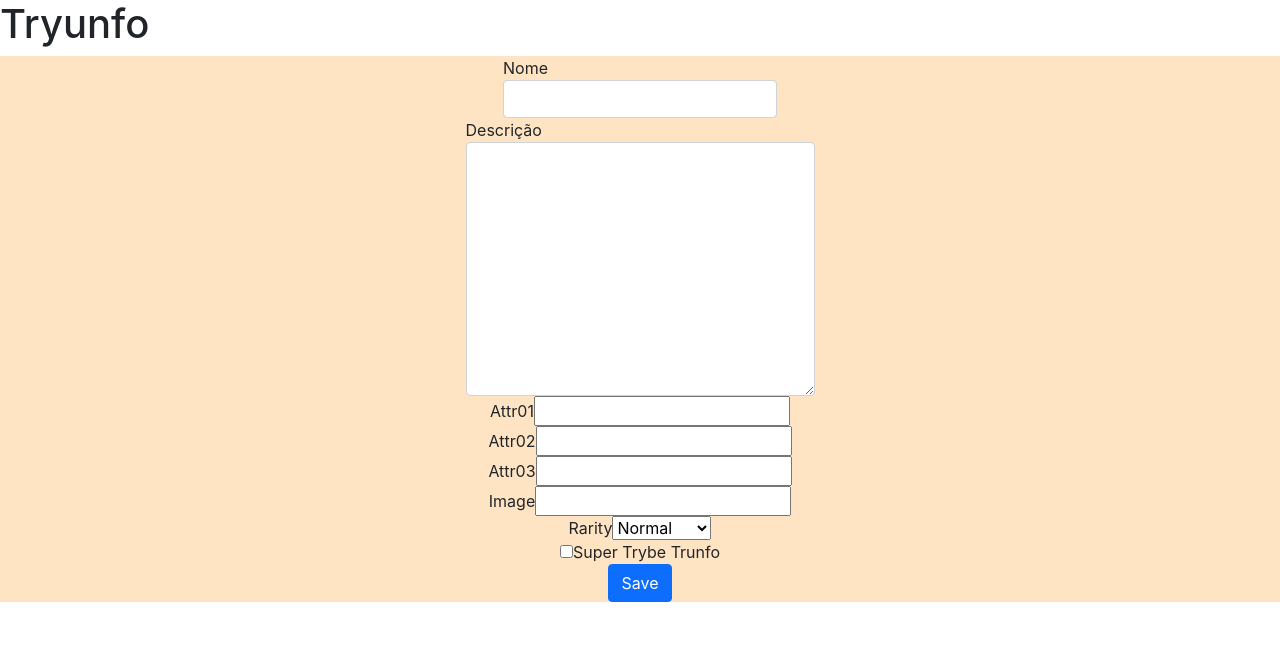
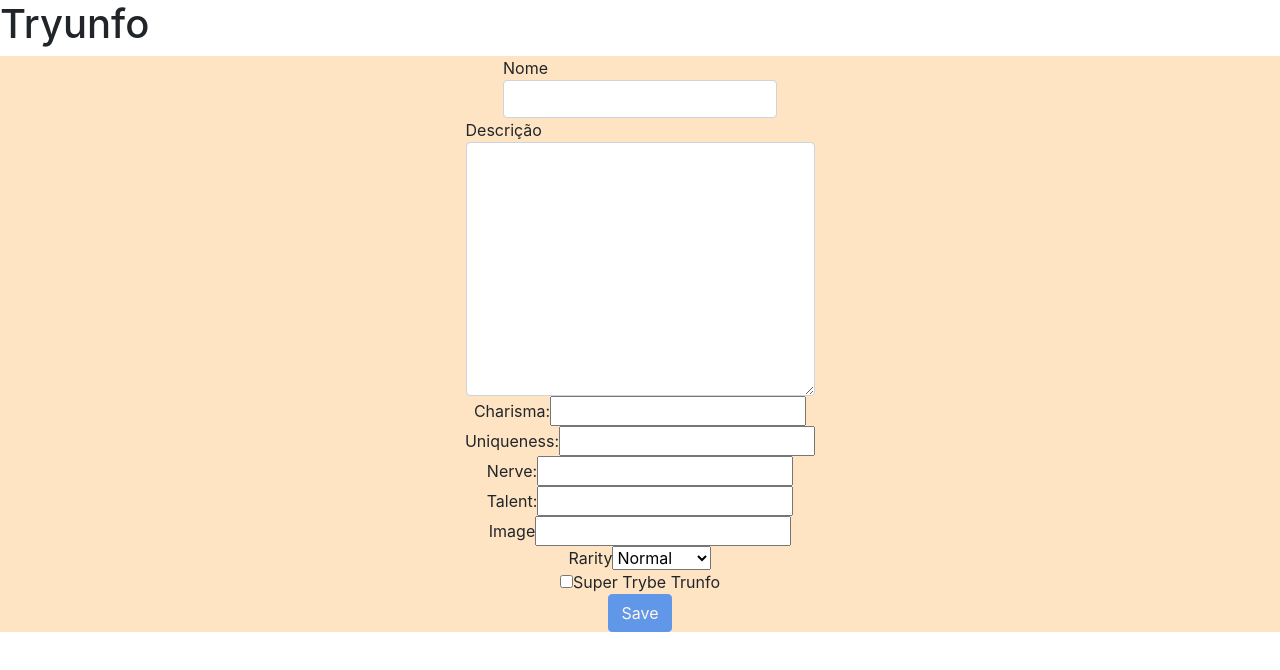
Before and after one commit to Leandro-Hespanhol/Super-trunfo-drag, a React (Create React App) app: page / in a window 1280 px wide. Shown: the top 670 px of the page. Built offline with nearby package versions, Linux system fonts and the light colour scheme.

Commit message:
requirement 2 met but the last function is not working

```diff
--- a/src/App.js
+++ b/src/App.js
@@ -5,6 +5,7 @@ class App extends React.Component {
   constructor() {
     super();
     this.onInputChange = this.onInputChange.bind(this);
+    this.onSaveButtonClick = this.onSaveButtonClick.bind(this);
 
     this.state = {
       cardName: '',
@@ -12,14 +13,37 @@ class App extends React.Component {
       cardAttr1: '',
       cardAttr2: '',
       cardAttr3: '',
+      cardAttr4: '',
       cardImage: '',
-      cardRare: '',
+      cardRare: 'Normal',
       cardTrunfo: false,
-      // hasTrunfo: false,
-      // isSaveButtonDisable: false,
-      // onInputChange: () => {},
-      // onSaveButtonClick: () => {},
+      hasTrunfo: false,
+      isSaveButtonDisable: true,
+      onInputChange: () => {},
+      onSaveButtonClick: () => {},
     };
+  }
+
+  onSaveButtonClick() {
+    const {
+      cardName,
+      cardDescription,
+      cardAttr1,
+      cardAttr2,
+      cardAttr3,
+      cardAttr4,
+      cardImage,
+      isSaveButtonDisable,
+    } = this.props;
+    if (cardName
+      && cardDescription
+      && cardAttr1
+      && cardAttr2
+      && cardAttr3
+      && cardAttr4
+      && cardImage) {
+      return this.setState({ isSaveButtonDisable: false });
+    }
   }
 
   onInputChange({ target }) {
@@ -37,13 +61,14 @@ class App extends React.Component {
       cardAttr1,
       cardAttr2,
       cardAttr3,
+      cardAttr4,
       cardImage,
       cardRare,
       cardTrunfo,
-      // hasTrunfo,
-      // isSaveButtonDisable,
+      hasTrunfo,
+      isSaveButtonDisable,
       // onInputChange,
-      // onSaveButtonClick,
+      onSaveButtonClick,
     } = this.state;
     return (
       <div>
@@ -54,10 +79,14 @@ class App extends React.Component {
           cardAttr1={ cardAttr1 }
           cardAttr2={ cardAttr2 }
           cardAttr3={ cardAttr3 }
+          cardAttr4={ cardAttr4 }
           cardImage={ cardImage }
           cardRare={ cardRare }
+          hasTrunfo={ hasTrunfo }
           cardTrunfo={ cardTrunfo }
           onInputChange={ this.onInputChange }
+          isSaveButtonDisabled={ isSaveButtonDisable }
+          onSaveButtonClick={ onSaveButtonClick }
         />
       </div>
     );
--- a/src/components/Form.jsx
+++ b/src/components/Form.jsx
@@ -9,13 +9,14 @@ class Form extends Component {
       cardAttr1,
       cardAttr2,
       cardAttr3,
+      cardAttr4,
       cardImage,
       cardRare,
       cardTrunfo,
-      // hasTrunfo: false,
-      // isSaveButtonDisable: false,
+      hasTrunfo,
+      isSaveButtonDisabled,
       onInputChange,
-      // onSaveButtonClick: () => {},
+      onSaveButtonClick,
     } = this.props;
     return (
       <main className="main-div">
@@ -30,6 +31,7 @@ class Form extends Component {
             data-testid="name-input"
             className="form-control"
             onChange={ onInputChange }
+            required
           />
         </label>
         <label htmlFor="descricao-da-carta">
@@ -48,7 +50,7 @@ class Form extends Component {
         </label>
         <label htmlFor="Attr01">
           {' '}
-          Attr01
+          Charisma:
           <input
             type="number"
             name="cardAttr1"
@@ -60,7 +62,7 @@ class Form extends Component {
         </label>
         <label htmlFor="Attr02">
           {' '}
-          Attr02
+          Uniqueness:
           <input
             type="number"
             name="cardAttr2"
@@ -72,13 +74,25 @@ class Form extends Component {
         </label>
         <label htmlFor="Attr03">
           {' '}
-          Attr03
+          Nerve:
           <input
             type="number"
             name="cardAttr3"
             value={ cardAttr3 }
             id="Attr03"
             data-testid="attr3-input"
+            onChange={ onInputChange }
+          />
+        </label>
+        <label htmlFor="Attr04">
+          {' '}
+          Talent:
+          <input
+            type="number"
+            name="cardAttr4"
+            value={ cardAttr4 }
+            id="Attr04"
+            data-testid="attr4-input"
             onChange={ onInputChange }
           />
         </label>
@@ -113,7 +127,7 @@ class Form extends Component {
           <input
             type="checkbox"
             name="cardTrunfo"
-            value={ cardTrunfo }
+            checked={ cardTrunfo }
             id="joker-card"
             data-testid="trunfo-input"
             onChange={ onInputChange }
@@ -123,9 +137,12 @@ class Form extends Component {
         <div>
           <button
             type="submit"
+            name="save-button"
             className="btn btn-primary"
             data-testid="save-button"
             id="save-button"
+            disabled={ isSaveButtonDisabled }
+            onClick={ onSaveButtonClick }
           >
             Save
           </button>
```
